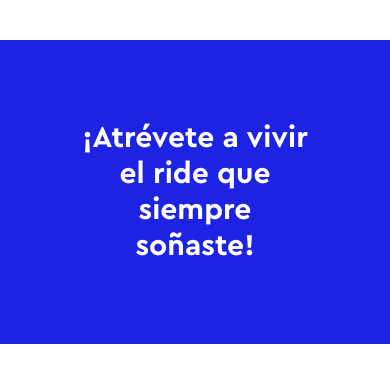
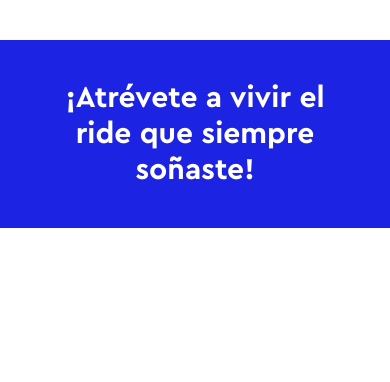
Before and after one commit to manuelrojas/break.away, a Next.js app: page /components/banner in a window 390 px wide. Shown: the top 382 px of the page. Built offline with nearby package versions, Linux system fonts and the light colour scheme.

Commit message:
Adding mobile tweaks

```diff
--- a/pages/components/banner.tsx
+++ b/pages/components/banner.tsx
@@ -1,7 +1,7 @@
 
 export default function Banner() {
     return (
-      <div className=" bg-break.away-blue p-20 mt-10">
+      <div className=" bg-break.away-blue p-10 mt-10">
             <h1 className=" text-white text-3xl text-center">¡Atrévete a vivir el ride que siempre soñaste!</h1>
       </div>
     )
```
